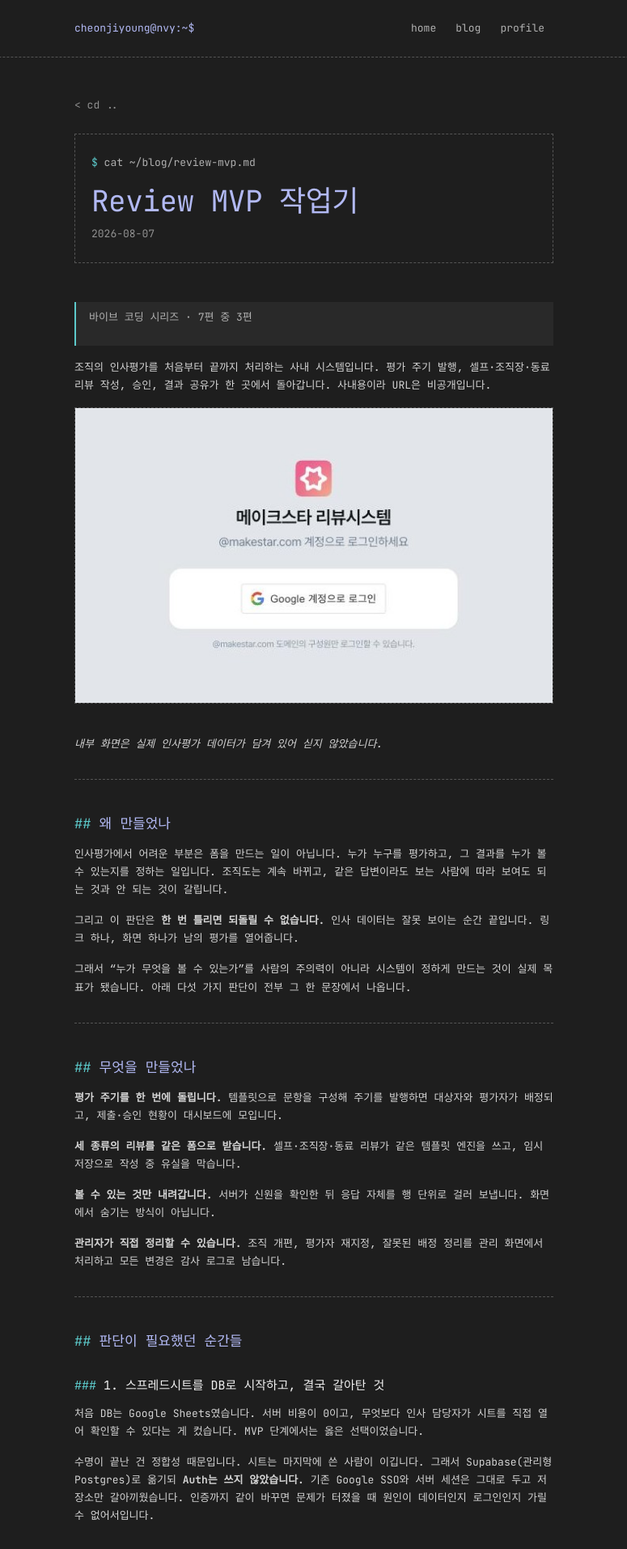
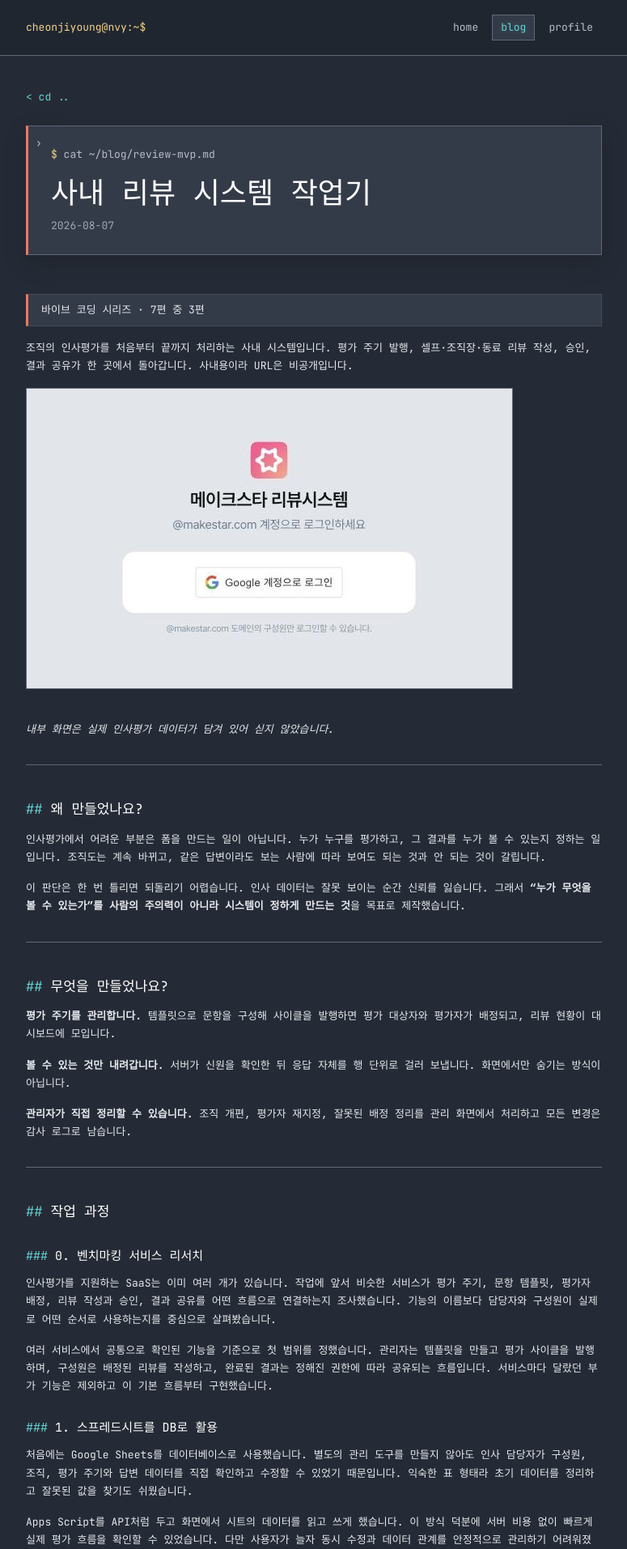
Before and after one commit to behaviodd/behaviodd.github.io, a Jekyll site: the page built from _posts/2026-08-07-review-mvp.md, in a window 1280 px wide. Shown: the top 1913 px of the page at 81% size, without its empty margins (252-1027 px from the left). Built offline with Jekyll 4.4.1, drawn with Linux system fonts in a browser that asks for light colours; some web fonts are replaced; some of the changed text lies outside the part shown.

Commit message:
Codex 터미널 스타일 적용 및 사내 리뷰 작업기 개편

```diff
--- a/_layouts/default.html
+++ b/_layouts/default.html
@@ -21,19 +21,25 @@
     }
 
     :root {
-      --fg: #d4d4d4;
-      --fg-bright: #f0f0f0;
-      --fg-muted: #b0b0b0;
-      --fg-faint: #909090;
-      --bg: #1e1e1e;
-      --accent: #B2B9F4;
-      --accent-dim: rgba(178, 185, 244, 0.08);
-      --accent-glow: rgba(178, 185, 244, 0.3);
-      --accent-sub: #5CC9CA;
-      --accent-sub-dim: rgba(92, 201, 202, 0.08);
-      --accent-sub-glow: rgba(92, 201, 202, 0.3);
-      --border: #555;
-      --surface: rgba(255, 255, 255, 0.05);
+      --fg: #e6e8ee;
+      --fg-bright: #ffffff;
+      --fg-muted: #b8bdc8;
+      --fg-faint: #9fa7b3;
+      --bg: #252b36;
+      --panel: #343b48;
+      --panel-strong: #3b4351;
+      --code-bg: #1d222b;
+      --accent: #7eb7ff;
+      --accent-dim: rgba(126, 183, 255, 0.12);
+      --accent-glow: rgba(126, 183, 255, 0.24);
+      --accent-sub: #65d1d2;
+      --accent-sub-dim: rgba(101, 209, 210, 0.12);
+      --accent-sub-glow: rgba(101, 209, 210, 0.24);
+      --accent-warm: #e97a62;
+      --accent-status: #f1d28a;
+      --border: #606875;
+      --border-soft: #454d5a;
+      --surface: rgba(255, 255, 255, 0.055);
       --font: "JetBrains Mono", "Pretendard", -apple-system, BlinkMacSystemFont, monospace;
     }
 
@@ -51,6 +57,7 @@
       display: flex;
       flex-direction: column;
       position: relative;
+      background: var(--bg);
     }
 
     /* ── Scrollbar ── */
@@ -59,20 +66,21 @@
     }
 
     ::-webkit-scrollbar-track {
-      background: var(--bg);
+      background: #eef0f2;
     }
 
     ::-webkit-scrollbar-thumb {
-      background: rgba(92, 201, 202, 0.2);
-      border-radius: 999px;
+      background: #8d949e;
+      border: 2px solid #eef0f2;
+      border-radius: 0;
     }
 
     ::-webkit-scrollbar-thumb:hover {
-      background: rgba(92, 201, 202, 0.4);
+      background: #6f7783;
     }
 
     .container {
-      max-width: 640px;
+      max-width: 760px;
       margin: 0 auto;
       padding: 0 24px;
       width: 100%;
@@ -84,10 +92,17 @@
       color: var(--fg-bright);
     }
 
+    a:focus-visible,
+    summary:focus-visible {
+      outline: 2px solid var(--accent-status);
+      outline-offset: 3px;
+    }
+
     /* ── Header ── */
     header {
-      padding: 20px 0;
-      border-bottom: 1px dashed var(--border);
+      padding: 18px 0;
+      background: #202630;
+      border-bottom: 1px solid var(--border);
     }
 
     .header-inner {
@@ -98,7 +113,7 @@
     }
 
     .site-prompt {
-      color: var(--accent);
+      color: var(--accent-status);
       text-decoration: none;
       font-size: 13px;
       white-space: nowrap;
@@ -121,14 +136,14 @@
     nav {
       display: flex;
       align-items: center;
-      gap: 2px;
+      gap: 6px;
     }
 
     nav a {
       color: var(--fg-muted);
       text-decoration: none;
       font-size: 13px;
-      padding: 3px 10px;
+      padding: 4px 10px;
       border: 1px solid transparent;
       transition: all 0.2s;
     }
@@ -137,6 +152,7 @@
     nav a.active {
       color: var(--accent-sub);
       border-color: var(--border);
+      background: var(--panel);
       text-shadow: 0 0 8px var(--accent-sub-glow);
     }
 
@@ -144,7 +160,7 @@
     .back-link {
       display: inline-block;
       font-size: 13px;
-      color: var(--fg-faint);
+      color: var(--accent-sub);
       text-decoration: none;
       margin-bottom: 24px;
       transition: all 0.2s;
@@ -158,7 +174,7 @@
     /* ── Main ── */
     main {
       flex: 1;
-      padding: 48px 0;
+      padding: 40px 0 64px;
     }
 
     /* ── ASCII Art ── */
@@ -166,27 +182,40 @@
       font-family: var(--font);
       font-size: clamp(7px, 2.0vw, 13px);
       line-height: 1.15;
-      color: var(--accent);
+      color: var(--accent-sub);
       margin-bottom: 20px;
       overflow-x: auto;
       white-space: pre;
       user-select: none;
-      opacity: 0.75;
+      opacity: 0.9;
     }
 
     /* ── Hero ── */
     .hero {
       margin-bottom: 48px;
-      padding: 24px 20px;
-      border: 1px dashed var(--border);
+      padding: 24px 24px 24px 28px;
+      border: 1px solid var(--border);
+      border-left: 3px solid var(--accent-warm);
+      background: var(--panel);
+      position: relative;
+      box-shadow: 0 10px 28px rgba(0, 0, 0, 0.16);
+    }
+
+    .hero::before {
+      content: '›';
+      position: absolute;
+      left: 9px;
+      top: 10px;
+      color: var(--fg-faint);
+      font-weight: 700;
     }
 
     .hero h1 {
       font-size: clamp(22px, 5.5vw, 36px);
       font-weight: 400;
       line-height: 1.15;
-      letter-spacing: -0.5px;
-      color: var(--accent);
+      letter-spacing: 0;
+      color: var(--fg-bright);
       margin-bottom: 8px;
     }
 
@@ -197,7 +226,7 @@
 
     .hero .term-cmd {
       font-size: 13px;
-      color: var(--accent-sub);
+      color: var(--accent-status);
       margin-bottom: 16px;
     }
 
@@ -210,10 +239,10 @@
       font-size: 13px;
       text-transform: uppercase;
       letter-spacing: 2px;
-      color: var(--accent-sub);
+      color: var(--fg-bright);
       margin-bottom: 16px;
       padding-bottom: 8px;
-      border-bottom: 1px dashed var(--border);
+      border-bottom: 1px solid var(--border);
     }
 
     .section-label::before {
@@ -230,6 +259,7 @@
     .project-list {
       display: flex;
       flex-direction: column;
+      gap: 6px;
     }
 
     .project {
@@ -240,10 +270,15 @@
       text-decoration: none;
       color: inherit;
       transition: all 0.15s;
+      background: rgba(52, 59, 72, 0.72);
+      border: 1px solid transparent;
+      border-left: 2px solid var(--border);
     }
 
     .project:hover {
-      background: var(--accent-sub-dim);
+      background: var(--panel-strong);
+      border-color: var(--border);
+      border-left-color: var(--accent-sub);
     }
 
     .project:hover .project-name {
@@ -293,10 +328,15 @@
       text-decoration: none;
       color: inherit;
       transition: all 0.15s;
+      background: rgba(52, 59, 72, 0.72);
+      border: 1px solid transparent;
+      border-left: 2px solid var(--border);
     }
 
     .post-item:hover {
-      background: var(--accent-sub-dim);
+      background: var(--panel-strong);
+      border-color: var(--border);
+      border-left-color: var(--accent-sub);
     }
 
     .post-item:hover .post-title {
@@ -309,7 +349,7 @@
       color: var(--accent-sub);
       flex-shrink: 0;
       font-variant-numeric: tabular-nums;
-      opacity: 0.7;
+      opacity: 1;
     }
 
     .post-title {
@@ -322,9 +362,9 @@
       display: inline-block;
       font-size: 10px;
       line-height: 1;
-      color: var(--accent-sub);
-      background: var(--accent-sub-dim);
-      border: 1px solid var(--accent-sub);
+      color: #202630;
+      background: var(--accent-status);
+      border: 1px solid var(--accent-status);
       padding: 2px 5px;
       margin-left: 8px;
       letter-spacing: 1.5px;
@@ -342,7 +382,7 @@
       font-size: 19px;
       font-weight: 400;
       margin: 0 0 16px;
-      color: var(--accent);
+      color: var(--fg-bright);
     }
 
     .prose h1::before {
@@ -354,7 +394,7 @@
       font-size: 17px;
       font-weight: 400;
       margin: 40px 0 12px;
-      color: var(--accent);
+      color: var(--fg-bright);
     }
 
     .prose h2::before {
@@ -392,31 +432,38 @@
     }
 
     .prose blockquote {
-      border-left: 2px solid var(--accent-sub);
+      border: 1px solid var(--border-soft);
+      border-left: 3px solid var(--accent-warm);
       padding: 8px 16px;
-      color: var(--fg-muted);
+      color: var(--fg);
       margin: 0 0 16px;
-      background: var(--surface);
+      background: var(--panel);
+    }
+
+    .prose blockquote > :last-child {
+      margin-bottom: 0;
     }
 
     .prose code {
       font-family: var(--font);
       font-size: 13px;
-      background: rgba(92, 201, 202, 0.08);
+      background: var(--code-bg);
       color: var(--accent-sub);
       padding: 2px 6px;
       border-radius: 2px;
     }
 
     .prose pre {
-      background: #0a0a0a;
-      border: 1px dashed var(--border);
+      background: var(--code-bg);
+      border: 1px solid var(--border);
+      border-left: 3px solid var(--accent-sub);
       padding: 16px;
       overflow-x: auto;
       margin-bottom: 16px;
     }
 
     .prose pre code {
+      display: block;
       background: none;
       padding: 0;
       color: var(--fg);
@@ -433,7 +480,7 @@
     .highlight .cm,
     .highlight .cs,
     .highlight .cp,
-    .highlight .cd { color: #6a7280; font-style: italic; }
+    .highlight .cd { color: #9fa7b3; font-style: italic; }
 
     .highlight .k,
     .highlight .kr,
@@ -508,7 +555,7 @@
 
     .prose hr {
       border: none;
-      border-top: 1px dashed var(--border);
+      border-top: 1px solid var(--border);
       margin: 32px 0;
     }
 
@@ -516,7 +563,8 @@
       max-width: 100%;
       height: auto;
       margin-bottom: 16px;
-      border: 1px dashed var(--border);
+      border: 1px solid var(--border);
+      background: var(--panel);
     }
 
     .prose h4 {
@@ -551,7 +599,7 @@
 
     .prose td {
       padding: 5px 10px;
-      border-bottom: 1px dashed var(--border);
+      border-bottom: 1px solid var(--border-soft);
       color: var(--fg);
       vertical-align: top;
     }
@@ -566,8 +614,9 @@
 
     /* ── Collapsible block (기술 상세) ── */
     .prose details {
-      border: 1px dashed var(--border);
-      background: var(--surface);
+      border: 1px solid var(--border);
+      border-left: 3px solid var(--accent-status);
+      background: var(--panel);
       padding: 0 16px;
       margin: 32px 0;
     }
@@ -604,7 +653,7 @@
     }
 
     .prose details[open] > summary {
-      border-bottom: 1px dashed var(--border);
+      border-bottom: 1px solid var(--border);
       margin-bottom: 16px;
     }
 
@@ -667,7 +716,8 @@
     /* ── Footer ── */
     footer {
       padding: 24px 0;
-      border-top: 1px dashed var(--border);
+      background: #202630;
+      border-top: 1px solid var(--border);
     }
 
     .footer-inner {
@@ -680,8 +730,8 @@
     }
 
     .footer-inner .status {
-      color: var(--accent-sub);
-      opacity: 0.7;
+      color: var(--accent-status);
+      opacity: 1;
     }
 
     /* ── Responsive ── */
@@ -701,7 +751,13 @@
       }
 
       .hero {
-        padding: 16px 14px;
+        padding: 18px 16px 18px 22px;
+      }
+
+      .post-item {
+        align-items: flex-start;
+        gap: 6px;
+        flex-direction: column;
       }
     }
   </style>
@@ -714,9 +770,9 @@
       <div class="header-inner">
         <a href="/" class="site-prompt">cheonjiyoung@nvy:~$<span class="blink">_</span></a>
         <nav>
-          <a href="/">home</a>
-          <a href="/blog/">blog</a>
-          <a href="/profile/">profile</a>
+          <a href="/"{% if page.title == "Home" %} class="active"{% endif %}>home</a>
+          <a href="/blog/"{% if page.title == "Blog" or page.layout == "post" %} class="active"{% endif %}>blog</a>
+          <a href="/profile/"{% if page.title == "Profile" %} class="active"{% endif %}>profile</a>
         </nav>
       </div>
     </div>
--- a/_posts/2026-08-07-review-mvp.md
+++ b/_posts/2026-08-07-review-mvp.md
@@ -1,5 +1,5 @@
 ---
-title: Review MVP 작업기
+title: 사내 리뷰 시스템 작업기
 date: 2026-08-07
 layout: post
 ---
@@ -14,86 +14,61 @@
 
 ---
 
-## 왜 만들었나
+## 왜 만들었나요?
 
-인사평가에서 어려운 부분은 폼을 만드는 일이 아닙니다. 누가 누구를 평가하고, 그 결과를 누가 볼 수 있는지를 정하는 일입니다. 조직도는 계속 바뀌고, 같은 답변이라도 보는 사람에 따라 보여도 되는 것과 안 되는 것이 갈립니다.
+인사평가에서 어려운 부분은 폼을 만드는 일이 아닙니다. 누가 누구를 평가하고, 그 결과를 누가 볼 수 있는지 정하는 일입니다. 조직도는 계속 바뀌고, 같은 답변이라도 보는 사람에 따라 보여도 되는 것과 안 되는 것이 갈립니다.
 
-그리고 이 판단은 **한 번 틀리면 되돌릴 수 없습니다.** 인사 데이터는 잘못 보이는 순간 끝입니다. 링크 하나, 화면 하나가 남의 평가를 열어줍니다.
-
-그래서 "누가 무엇을 볼 수 있는가"를 사람의 주의력이 아니라 시스템이 정하게 만드는 것이 실제 목표가 됐습니다. 아래 다섯 가지 판단이 전부 그 한 문장에서 나옵니다.
+이 판단은 한 번 틀리면 되돌리기 어렵습니다. 인사 데이터는 잘못 보이는 순간 신뢰를 잃습니다. 그래서 **"누가 무엇을 볼 수 있는가"를 사람의 주의력이 아니라 시스템이 정하게 만드는 것**을 목표로 제작했습니다.
 
 ---
 
-## 무엇을 만들었나
+## 무엇을 만들었나요?
 
-**평가 주기를 한 번에 돌립니다.** 템플릿으로 문항을 구성해 주기를 발행하면 대상자와 평가자가 배정되고, 제출·승인 현황이 대시보드에 모입니다.
+**평가 주기를 관리합니다.** 템플릿으로 문항을 구성해 사이클을 발행하면 평가 대상자와 평가자가 배정되고, 리뷰 현황이 대시보드에 모입니다.
 
-**세 종류의 리뷰를 같은 폼으로 받습니다.** 셀프·조직장·동료 리뷰가 같은 템플릿 엔진을 쓰고, 임시 저장으로 작성 중 유실을 막습니다.
-
-**볼 수 있는 것만 내려갑니다.** 서버가 신원을 확인한 뒤 응답 자체를 행 단위로 걸러 보냅니다. 화면에서 숨기는 방식이 아닙니다.
+**볼 수 있는 것만 내려갑니다.** 서버가 신원을 확인한 뒤 응답 자체를 행 단위로 걸러 보냅니다. 화면에서만 숨기는 방식이 아닙니다.
 
 **관리자가 직접 정리할 수 있습니다.** 조직 개편, 평가자 재지정, 잘못된 배정 정리를 관리 화면에서 처리하고 모든 변경은 감사 로그로 남습니다.
 
 ---
 
-## 판단이 필요했던 순간들
+## 작업 과정
 
-### 1. 스프레드시트를 DB로 시작하고, 결국 갈아탄 것
+### 0. 벤치마킹 서비스 리서치
 
-처음 DB는 Google Sheets였습니다. 서버 비용이 0이고, 무엇보다 인사 담당자가 시트를 직접 열어 확인할 수 있다는 게 컸습니다. MVP 단계에서는 옳은 선택이었습니다.
+인사평가를 지원하는 SaaS는 이미 여러 개가 있습니다. 작업에 앞서 비슷한 서비스가 평가 주기, 문항 템플릿, 평가자 배정, 리뷰 작성과 승인, 결과 공유를 어떤 흐름으로 연결하는지 조사했습니다. 기능의 이름보다 담당자와 구성원이 실제로 어떤 순서로 사용하는지를 중심으로 살펴봤습니다.
 
-수명이 끝난 건 정합성 때문입니다. 시트는 마지막에 쓴 사람이 이깁니다. 그래서 Supabase(관리형 Postgres)로 옮기되 **Auth는 쓰지 않았습니다.** 기존 Google SSO와 서버 세션은 그대로 두고 저장소만 갈아끼웠습니다. 인증까지 같이 바꾸면 문제가 터졌을 때 원인이 데이터인지 로그인인지 가릴 수 없어서입니다.
+여러 서비스에서 공통으로 확인된 기능을 기준으로 첫 범위를 정했습니다. 관리자는 템플릿을 만들고 평가 사이클을 발행하며, 구성원은 배정된 리뷰를 작성하고, 완료된 결과는 정해진 권한에 따라 공유되는 흐름입니다. 서비스마다 달랐던 부가 기능은 제외하고 이 기본 흐름부터 구현했습니다.
 
-### 2. 소속을 이름이 아니라 ID 하나로 못 박은 것
+### 1. 스프레드시트를 DB로 활용
 
-팀 화면에서 구성원이 누락된다는 제보가 왔습니다. 파보니 **121명 전원의 소속 ID가 비어 있었습니다.** 중단된 마이그레이션의 잔재였는데, 이름으로 조직을 찾는 폴백 경로가 있어서 그때까지 화면은 멀쩡해 보였습니다.
+처음에는 Google Sheets를 데이터베이스로 사용했습니다. 별도의 관리 도구를 만들지 않아도 인사 담당자가 구성원, 조직, 평가 주기와 답변 데이터를 직접 확인하고 수정할 수 있었기 때문입니다. 익숙한 표 형태라 초기 데이터를 정리하고 잘못된 값을 찾기도 쉬웠습니다.
 
-이름 매칭을 더 똑똑하게 만들 수도 있었지만, 이름을 진실에서 빼는 쪽을 골랐습니다. **소속의 유일한 진실은 조직 ID이고 이름은 거기서 파생되는 표시값**입니다. 이름 매칭은 `B2B 사업팀`과 `B2B사업팀`, macOS의 자모 분리까지 감당해야 하는데 그건 규칙이 아니라 운입니다. 대신 ID가 비어 들어오면 런타임에 이름 경로로 한 번 해석해 채우고, 그래도 못 붙은 사람은 관측 목록에 남깁니다.
+Apps Script를 API처럼 두고 화면에서 시트의 데이터를 읽고 쓰게 했습니다. 이 방식 덕분에 서버 비용 없이 빠르게 실제 평가 흐름을 확인할 수 있었습니다. 다만 사용자가 늘자 동시 수정과 데이터 관계를 안정적으로 관리하기 어려워졌고, 이후 저장소를 Postgres로 이전하는 계기가 됐습니다.
 
-### 3. 필터를 만들어두고 켜지 않았던 것
+### 2. 구성원 관리가 먼저
 
-행 단위 인가 필터는 이미 구현돼 있었습니다. 다만 스위치가 `shadow`였습니다. 로그만 남기고 실제로는 차단하지 않는 모드입니다. 과다 차단으로 정상 리뷰까지 숨겨지는 쪽이 무서워서 그렇게 뒀습니다.
+평가 기능보다 먼저 만든 것은 구성원 관리였습니다. 누가 평가 대상인지, 조직장은 누구인지, 누구에게 동료 리뷰를 요청할지를 정하려면 이름과 이메일만으로는 부족했습니다. 구성원마다 소속 조직, 조직장, 보고 대상, 재직 상태와 권한을 연결했습니다.
 
-그동안 서버는 **전사 평가 데이터를 로그인한 누구에게나 통째로 내려주고 있었습니다.** 신원 검증은 정상이었습니다. 신원대로 거르지 않았을 뿐이고, 화면에서만 안 보였습니다. 제보를 받고 중복 등록돼 있던 환경변수를 정리해 `enforce`로 켰습니다. 코드는 한 줄도 고치지 않았습니다. 남은 교훈은 하나입니다 — **"구현했다"와 "켜져 있다"는 다른 상태이고, 그 차이를 아는 방법은 로그뿐입니다.**
+조직은 트리 구조로 관리하고 구성원은 조직 이름이 아닌 ID로 연결했습니다. 조직 이름은 개편이나 표기 방식에 따라 달라질 수 있지만 ID는 평가 배정과 결과 조회가 참조하는 기준으로 유지됩니다. 겸임이나 별도 평가자가 필요한 경우에는 기본 조직 관계 위에 명시 배정을 추가했습니다.
 
-### 4. 비공개 문항의 경계를 화면이 아니라 답변 단위로 그은 것
+평가 사이클을 발행하면 이 구성원 정보를 기준으로 셀프·조직장·동료 평가 관계가 만들어집니다. 관리자는 발행 전에 대상자와 평가자를 확인하고 예외만 수정합니다. 구성원 관리가 정확해야 이후 평가 기능도 별도의 수작업 없이 정확하게 돌아갑니다.
 
-조직장만 답하는 문항이 있습니다. 피평가자가 결과를 볼 때 이 답변은 보이면 안 됩니다. 흔한 구현은 해당 화면의 접근 권한을 막는 것입니다.
+### 3. 평가 기능은 빠르고, 간편하게
 
-그렇게 하지 않고 **답변 하나 단위로 벗겨냈습니다.** 같은 데이터라도 누구의 경로로 열람하느냐에 따라 가려야 할 것이 다르기 때문입니다. 피평가자 경로로 들어올 때만 제거하고, 작성자인 조직장과 평가권자는 그대로 봅니다. 레이더 차트와 종합 점수에서도 같은 문항을 빼야 숫자로 역산되지 않습니다. 반대로 CSV 내보내기는 손대지 않았습니다. 반출 정책은 도구가 아니라 조직이 정할 문제라고 봤습니다.
+평가자는 로그인하면 자신에게 배정된 리뷰와 마감일을 바로 확인할 수 있습니다. 셀프·조직장·동료 리뷰는 같은 화면 구조를 사용해 평가 종류가 달라도 새 사용법을 익힐 필요가 없습니다.
 
-### 5. 사람이 지정한 예외보다 조직도를 우선한 것
-
-평가자는 두 갈래로 정해집니다. 관리자가 명시적으로 지정한 배정과, 조직도에서 파생되는 기본값입니다. 조직 개편 뒤 옛 배정이 남아 트리를 덮어썼고, 여러 사람이 이미 그 자리에 없는 리더에게 배정됐습니다.
-
-우선순위를 다시 정했습니다. **명시 배정 → 조직 트리의 장 → 보고 대상** 순으로 내려가되, 개편 전에 시스템이 자동 생성한 배정은 예외가 아니라 잔재로 보고 정리했습니다. 사람이 의도적으로 지정한 예외는 트리보다 세지만, 과거의 자동 배정은 그렇지 않습니다. 정리한 8건은 백업과 감사 로그를 남기고 지웠습니다.
+문항은 점수, 단일 선택, 복수 선택, 서술형 등 필요한 형식으로 구성하고 작성 중인 답변은 임시 저장합니다. 필수 문항을 빠뜨리면 제출 전에 해당 위치를 알려주고, 제출이 끝나면 작성자와 관리자가 진행 상태를 확인할 수 있습니다. 평가 작성에 필요한 행동을 답변과 제출 두 가지로 줄이는 데 집중했습니다.
 
 ---
 
 ## AI가 한 것 / 내가 한 것
 
-**AI가 잘한 것.** 재시도·백오프가 들어간 네트워크 유틸, 조직명 정규화, Sheets → Postgres ETL, 행 단위 필터 구현, 시트 진단 스크립트. 명세가 서면 구현은 빨랐고 테스트가 함께 나와서, 저장소를 통째로 갈아끼우는 동안 회귀를 잡아줬습니다.
+**AI가 한 것.** 재시도와 백오프가 들어간 네트워크 유틸, 조직명 정규화, Sheets에서 Postgres로 옮기는 ETL, 행 단위 필터, 시트 진단 스크립트를 구현했습니다. 명세가 정해진 뒤의 구현은 빨랐고, 함께 작성한 테스트로 저장소를 교체하는 동안 회귀를 확인했습니다.
 
-**넘길 수 없었던 것.** 그 필터를 언제 켜느냐였습니다. `enforce`에는 과다 차단이라는 반대편 위험이 있고, 어느 쪽 위험을 감수할지는 "지금 이 조직에서 무엇이 더 무서운가"의 문제입니다. 비공개 문항을 CSV에서 뺄지도 같은 종류였습니다. 옛 배정 8건 중 무엇이 정리 대상이고 무엇이 살아 있는 예외인지는, 조직 개편을 아는 사람만 가릅니다.
+**내가 한 것.** 어떤 서비스를 참고하고 어디까지 구현할지 정했습니다. 소속의 기준을 이름이 아닌 ID로 한정하고, 평가자 배정의 우선순위와 비공개 문항의 경계를 결정했습니다. 어느 배정이 살아 있는 예외이고 어느 배정이 조직 개편의 잔재인지는 조직의 맥락을 아는 사람이 판단해야 했습니다.
 
-하나 더 있습니다. 검증을 **하지 않기로** 한 것입니다. 개발 환경이 라이브 데이터베이스를 직접 보고 있어서 저장 경로를 브라우저로 확인하면 실제 인사 데이터에 흔적이 남습니다. 그래서 미검증으로 남기고 문서에 그렇게 적었습니다. AI는 "확인해보겠습니다"라고 답하지, 확인하지 않는 편이 낫다고는 말하지 않습니다.
-
----
-
-## 회고
-
-### 잘된 점
-
-- **단계로 쪼갠 이전.** 이중 쓰기 → 읽기 전환 → 시트 제거로 나눠 각 단계에서 되돌릴 수 있게 했습니다.
-- **인증을 건드리지 않은 것.** 저장소만 바꾸니 문제가 나도 원인 후보가 절반이었습니다.
-- **핸드오프 문서 40개.** 위 다섯 가지 판단은 전부 그 문서에서 그대로 꺼냈습니다.
-
-### 개선할 점
-
-- `enforce`의 과다 차단을 아직 실사용으로 검증하지 못했습니다. 역할별 계정으로 훑어야 합니다.
-- 비공개 문항 스트리핑도 관리자 계정으로는 경로를 타지 않아 실동작 확인이 남았습니다.
-- 저장이 실제로 반영되지 않았는데 성공 메시지가 뜨는 경로가 남아 있습니다. 실패를 조용히 삼키는 것보다, 성공했다고 잘못 말하는 쪽이 더 위험합니다.
-- 개발 환경이 라이브 데이터를 직접 봅니다. 테스트용 데이터셋 분리가 필요합니다.
+AI가 구현 속도를 높여줬지만, 무엇을 시스템의 기준으로 삼고 어떤 위험을 먼저 막을지는 대신 정할 수 없었습니다. 특히 개발 환경이 라이브 데이터를 직접 보는 상황에서는 검증하지 않는 것이 더 안전한 경로도 있었습니다. 구현과 판단의 경계를 나눠 작업했습니다.
 
 ---
 
```
Also changed, not shown: docs/POST_FORMAT.md (+1 -1 lines).
